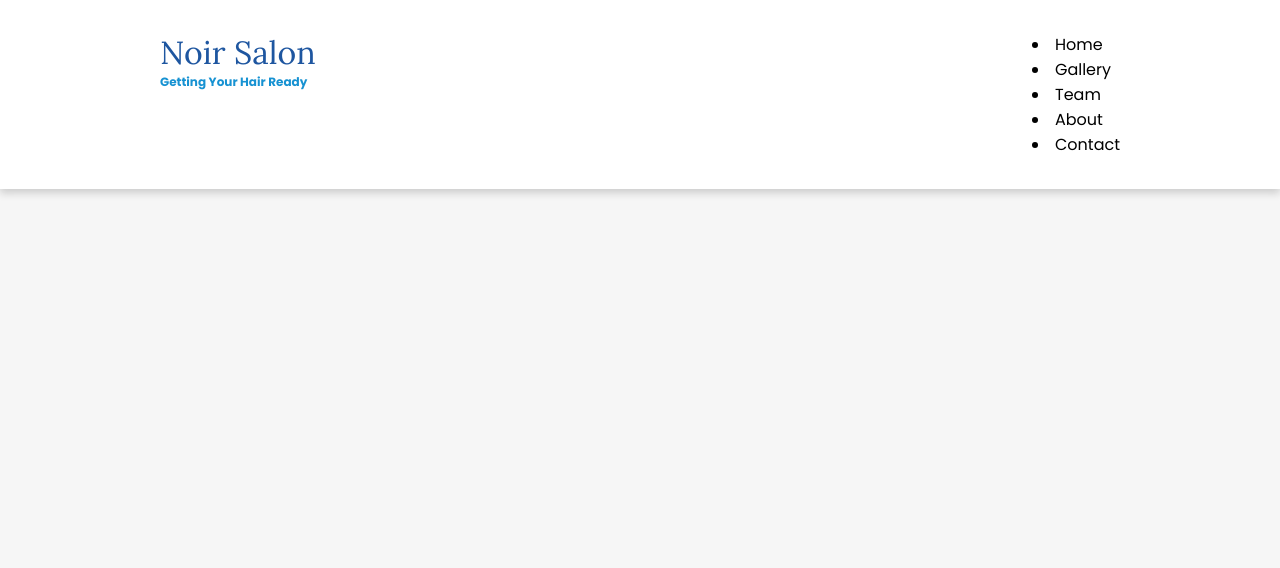
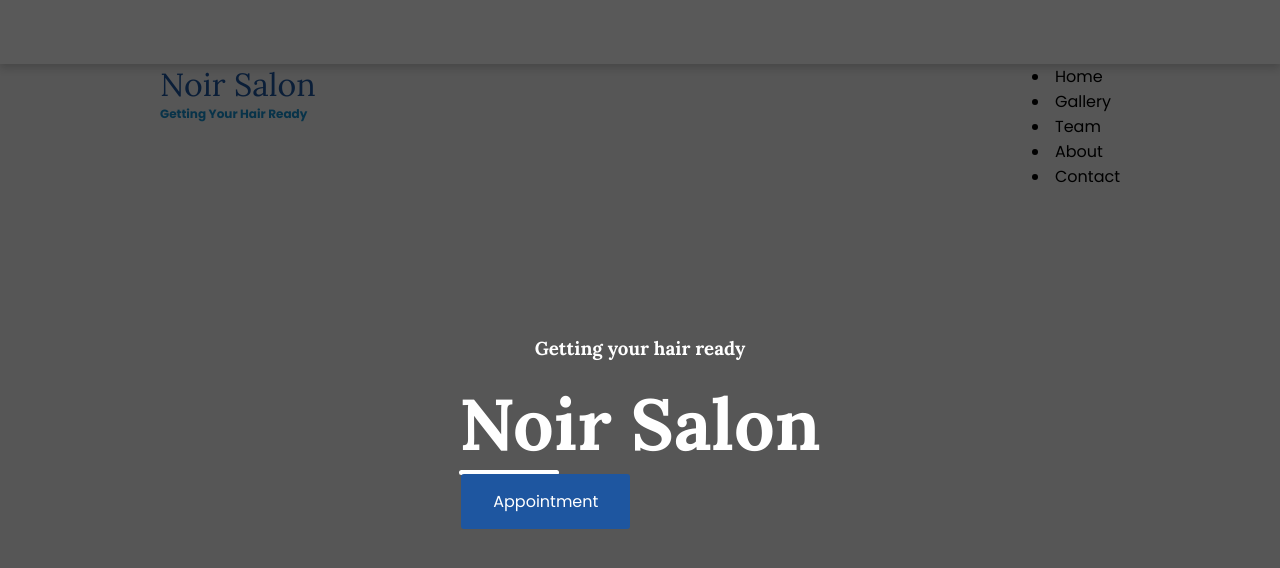
Before and after one commit to KJ-Labs/Hair_Salon, a plain HTML site: page index.html in a window 1280 px wide. Drawn offline with Linux system fonts and the light colour scheme.

Commit message:
Updating for appt hover page

```diff
--- a/index.html
+++ b/index.html
@@ -17,14 +17,14 @@
     </style>
 </head>
 <body>
-    <header class ="header">
+    <header class ="header"></header>
         <div class="container container-nav">
 <div class="site-title">
     <h1>Noir Salon</h1>
     <p class = "subtitle">Getting your hair ready</p>
 </div>
 <nav>
-    <li><a href = "index.html>"></a> Home </a></li>
+    <li><a href = "index.html>" class = "current-page"></a> Home </a></li>
     <li><a href = "gallery.html>"></a> Gallery </a></li>
     <li><a href = "team.html>"></a> Team </a></li>
     <li><a href = "about.html>"></a> About </a></li>
@@ -34,5 +34,19 @@
         </div>
 
     </header>
+    <main>
+<div id = "id">
+    <div class = "overlay">
+    <div class = "landing-text">
+        <h3>Getting your hair ready</h3>
+        <h1> Noir Salon</h1>
+        <div id="hr-main">
+            <a href="contact.html" class="button btn-hire">Appointment</a>
+        </div>
+    </div>
+    </div>
+</div>
+
+    </main>
 </body>
 </html>
```
